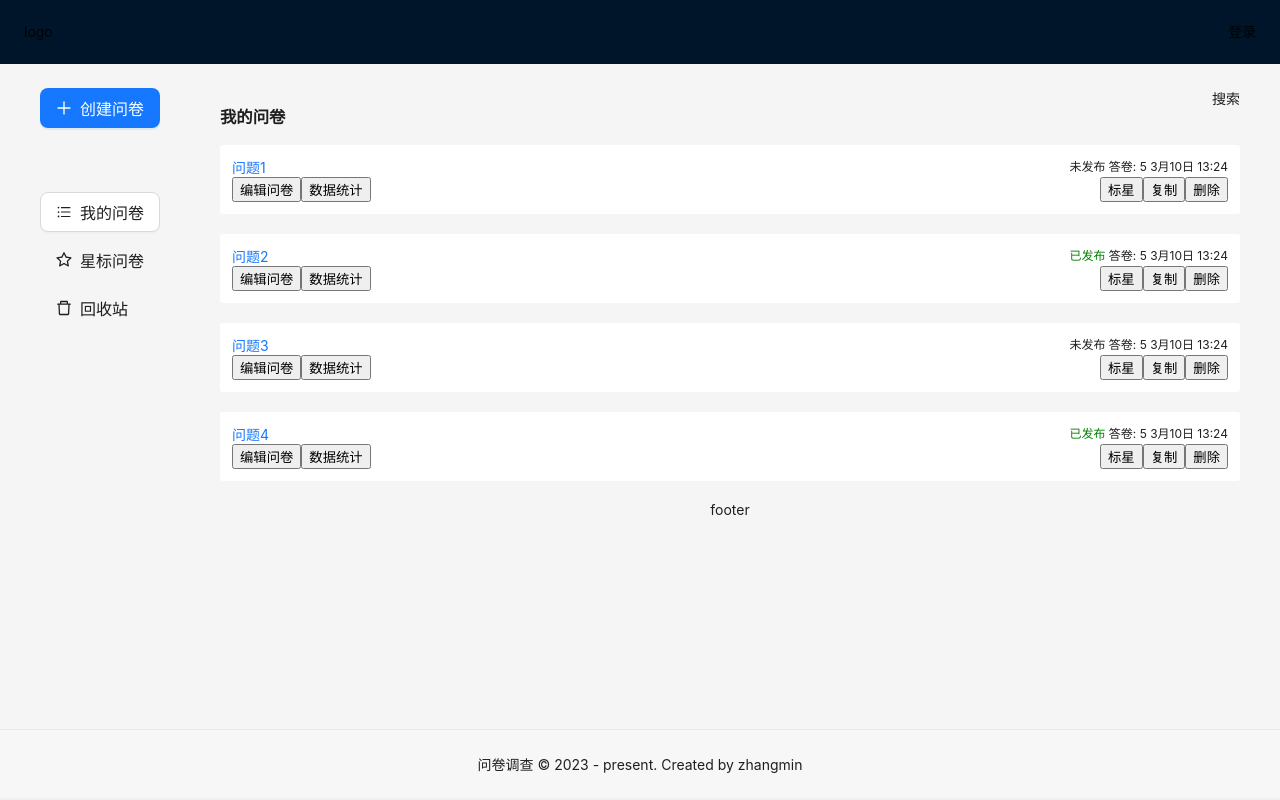
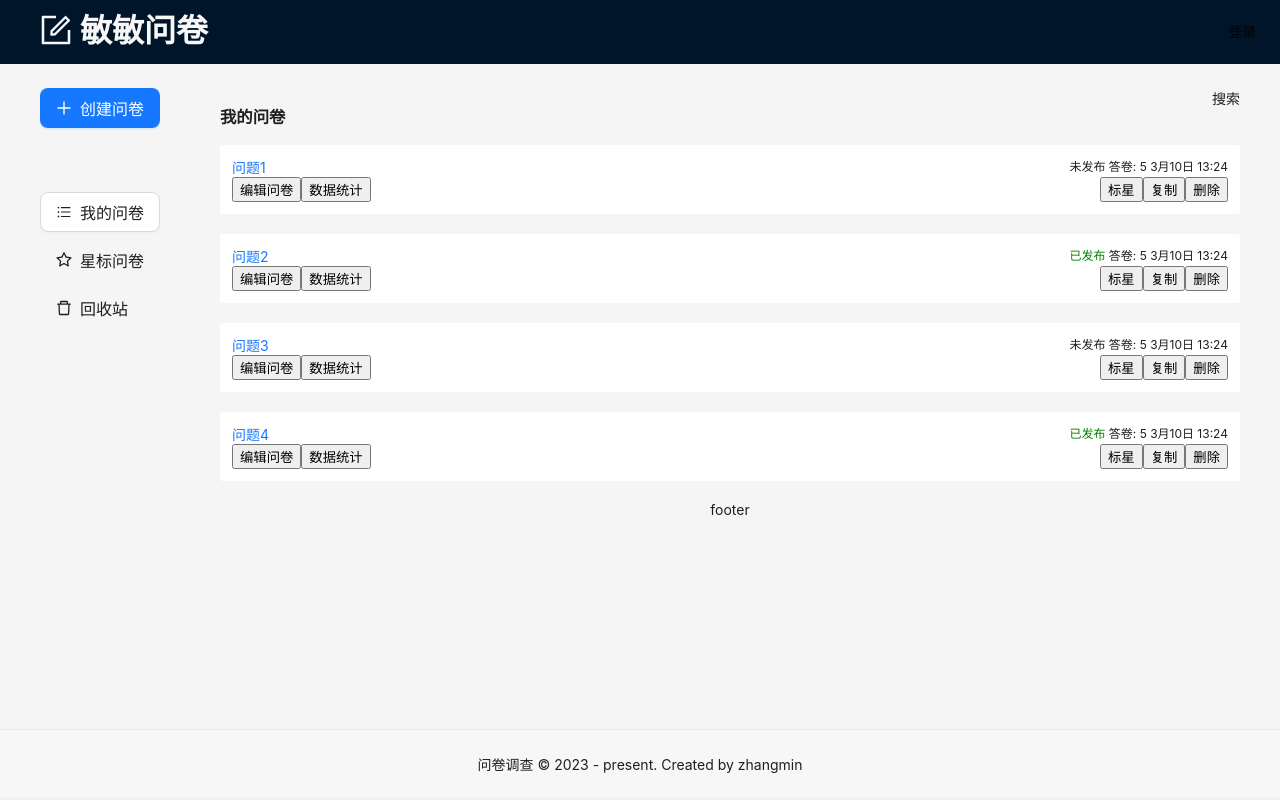
Before and after one commit to ZhangMin1998/react-ts-wenjuan, a React (Create React App) app: page /manage/list in a window 1280 px wide. Built offline with nearby package versions, Linux system fonts and the light colour scheme.

Commit message:
使用AntD开发Logo组件

```diff
--- /dev/null
+++ b/src/components/Logo/Logo.module.scss
@@ -0,0 +1,10 @@
+.container{
+  width: 200px;
+  line-height: 1;
+  text-align: center;
+  h1{
+    margin: 12px 0;
+    font-size: 32px;
+    color: #f7f7f7;
+  }
+}
--- /dev/null
+++ b/src/components/Logo/Logo.tsx
@@ -0,0 +1,26 @@
+import React, { FC } from 'react'
+import styles from './Logo.module.scss'
+import { Space, Typography } from 'antd'
+import { FormOutlined } from '@ant-design/icons'
+import { Link } from 'react-router-dom'
+
+const { Title } = Typography
+
+const Logo:FC = () => {
+  return (
+    <div className={styles.container}>
+      <Link to='/'>
+        <Space>
+          <Title>
+            <FormOutlined />
+          </Title>
+          <Title>
+            敏敏问卷
+          </Title>
+        </Space>
+      </Link>
+    </div>
+  )
+}
+
+export default Logo
--- a/src/layouts/MainLayout.tsx
+++ b/src/layouts/MainLayout.tsx
@@ -2,6 +2,7 @@
 import styles from './MainLayout.module.scss'
 import { Outlet } from 'react-router-dom'
 import { Layout } from 'antd'
+import Logo from '../components/Logo/Logo'
 
 const { Header, Footer, Content } = Layout
 
@@ -9,7 +10,9 @@
   return (
     <Layout>
       <Header className={styles.header}>
-        <div className={styles.left}>logo</div>
+        <div className={styles.left}>
+          <Logo />
+        </div>
         <div className={styles.right}>登录</div>
       </Header>
       <Content className={styles.main}>
```
